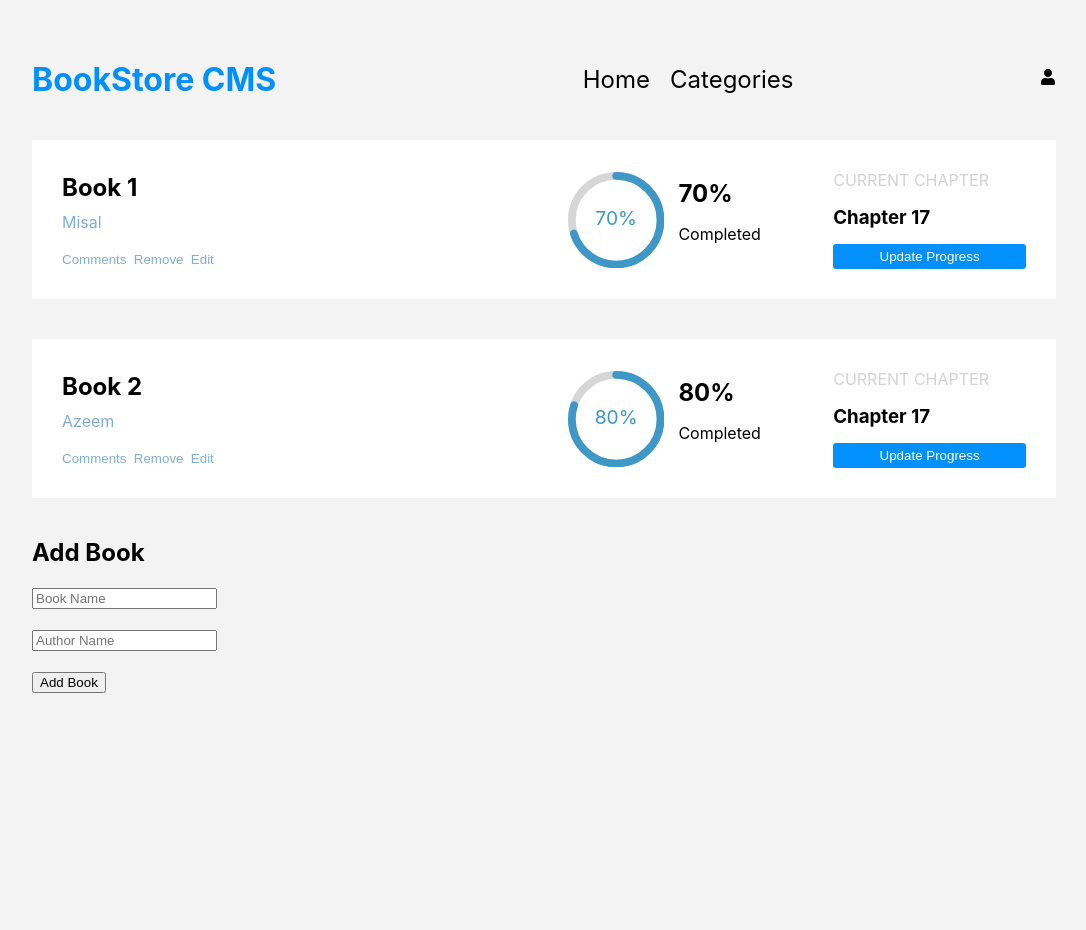
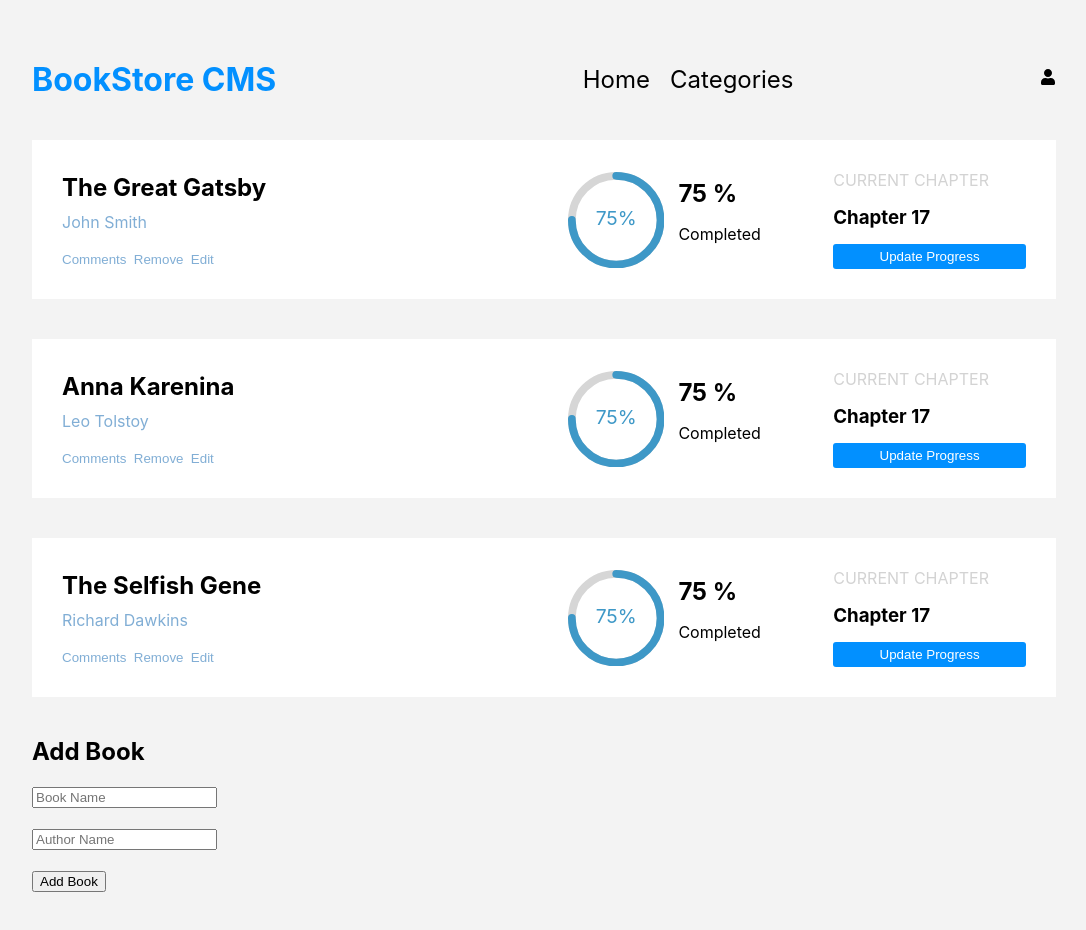
Before and after one commit to misalazeem/bookstore-react, a React (Create React App) app: page / in a window 1280 px wide. Shown: the whole page, without its empty margins (96-1182 px from the left). Before the commit the page ends 800 px from the top, so only its background shows below. Built offline with nearby package versions, Linux system fonts and the light colour scheme.

Commit message:
Combined Redux and React Code

```diff
--- a/src/App.js
+++ b/src/App.js
@@ -1,11 +1,14 @@
 import './App.css';
 import { Route, Routes } from 'react-router-dom';
+import { Provider } from 'react-redux';
 import NavBar from './components/navbar';
 import Home from './components/home';
 import Categories from './components/categories';
+import { store } from './redux/store';
 
 function App() {
   return (
+    <Provider store={store}>
       <div className="App">
         <NavBar />
         <Routes>
@@ -13,6 +16,7 @@ function App() {
           <Route path="/categories" element={<Categories />} />
         </Routes>
       </div>
+    </Provider>
   );
 }
 
--- a/src/components/AddBook.jsx
+++ b/src/components/AddBook.jsx
@@ -1,18 +1,35 @@
-import React from 'react';
+import React, { useState } from 'react';
+import { useDispatch } from 'react-redux';
+import { addbook } from '../redux/books/booksSlice';
 
 function AddBook() {
+  const dispatch = useDispatch();
+  const [title, setTitle] = useState('');
+  const [author, setAuthor] = useState('');
+  const handleSubmit = (e) => {
+    e.preventDefault();
+    if (title !== '' || author !== '') {
+      const bookobject = {
+        title,
+        author,
+      };
+      dispatch(addbook(bookobject));
+      setTitle('');
+      setAuthor('');
+    }
+  };
   return (
     <>
       <div className="AddBook">
         <h2>Add Book</h2>
         <form id="addbookform">
-          <input type="text" placeholder="Book Name" />
+          <input type="text" placeholder="Book Name" value={title} onChange={(e) => setTitle(e.target.value)} required />
           <br />
           <br />
-          <input type="text" placeholder="Author Name" />
+          <input type="text" placeholder="Author Name" value={author} onChange={(e) => setAuthor(e.target.value)} required />
           <br />
           <br />
-          <button type="button">Add Book</button>
+          <button type="submit" onClick={handleSubmit}>Add Book</button>
         </form>
       </div>
     </>
--- a/src/components/Books.jsx
+++ b/src/components/Books.jsx
@@ -1,11 +1,14 @@
 import React from 'react';
 import { CircularProgressbar } from 'react-circular-progressbar';
+import { useDispatch } from 'react-redux';
+import PropTypes from 'prop-types';
+import { removebook } from '../redux/books/booksSlice';
 import 'react-circular-progressbar/dist/styles.css';
-import PropTypes from 'prop-types';
 
 function Books({
-  title, author, progress,
+  id, title, author,
 }) {
+  const dispatch = useDispatch();
   return (
     <>
       <div className="books-container">
@@ -15,17 +18,17 @@ function Books({
             <p>{author}</p>
             <div className="book-button-section">
               <button type="button">Comments</button>
-              <button type="button">Remove</button>
+              <button onClick={() => dispatch(removebook({ id }))} type="button">Remove</button>
               <button type="button">Edit</button>
             </div>
           </div>
           <div className="section2">
             <div className="progress-bar">
-              <CircularProgressbar value={progress} text={`${progress}%`} />
+              <CircularProgressbar value="75" text="75%" />
             </div>
             <div>
               <h2>
-                {progress}
+                75
                 %
               </h2>
               <p>Completed</p>
@@ -43,9 +46,9 @@ function Books({
 }
 
 Books.propTypes = {
+  id: PropTypes.string.isRequired,
   title: PropTypes.string.isRequired,
   author: PropTypes.string.isRequired,
-  progress: PropTypes.number.isRequired,
 };
 
 export default Books;
--- a/src/components/BooksList.jsx
+++ b/src/components/BooksList.jsx
@@ -1,26 +1,16 @@
 import React from 'react';
-import PropTypes from 'prop-types';
+import { useSelector } from 'react-redux';
 import Books from './Books';
 
-function BooksList({ BookList }) {
+function BooksList() {
+  const BookList = useSelector((state) => state.bookstore.books);
   return (
     <>
       {BookList.map((book) => (
-        <Books key={book.id} title={book.title} author={book.author} progress={book.progress} />
+        <Books key={book.item_id} id={book.item_id} title={book.title} author={book.author} />
       ))}
     </>
   );
 }
 
-BooksList.propTypes = {
-  BookList: PropTypes.arrayOf(
-    PropTypes.shape({
-      id: PropTypes.number.isRequired,
-      title: PropTypes.string.isRequired,
-      author: PropTypes.string.isRequired,
-      progress: PropTypes.number.isRequired,
-    }),
-  ).isRequired,
-};
-
 export default BooksList;
--- a/src/components/home.jsx
+++ b/src/components/home.jsx
@@ -3,24 +3,10 @@ import BooksList from './BooksList';
 import AddBook from './AddBook';
 
 function Home() {
-  const BookList = [
-    {
-      id: 1,
-      title: 'Book 1',
-      author: 'Misal',
-      progress: 70,
-    },
-    {
-      id: 2,
-      title: 'Book 2',
-      author: 'Azeem',
-      progress: 80,
-    },
-  ];
   return (
     <>
       <div className="home">
-        <BooksList BookList={BookList} />
+        <BooksList />
         <AddBook />
       </div>
     </>
--- a/src/index.js
+++ b/src/index.js
@@ -2,17 +2,13 @@ import React from 'react';
 import ReactDOM from 'react-dom/client';
 import './index.css';
 import { BrowserRouter } from 'react-router-dom';
-import { Provider } from 'react-redux';
 import App from './App';
-import { store } from './redux/store';
 
 const root = ReactDOM.createRoot(document.getElementById('root'));
 root.render(
   <React.StrictMode>
     <BrowserRouter>
-      <Provider store={store}>
-        <App />
-      </Provider>
+      <App />
     </BrowserRouter>
   </React.StrictMode>,
 );
--- a/src/redux/books/booksSlice.js
+++ b/src/redux/books/booksSlice.js
@@ -2,7 +2,26 @@ import { createSlice } from '@reduxjs/toolkit';
 import { v4 as uuidv4 } from 'uuid';
 
 const initialState = {
-  books: [],
+  books: [
+    {
+      item_id: 'item1',
+      title: 'The Great Gatsby',
+      author: 'John Smith',
+      category: 'Fiction',
+    },
+    {
+      item_id: 'item2',
+      title: 'Anna Karenina',
+      author: 'Leo Tolstoy',
+      category: 'Fiction',
+    },
+    {
+      item_id: 'item3',
+      title: 'The Selfish Gene',
+      author: 'Richard Dawkins',
+      category: 'Nonfiction',
+    },
+  ],
 };
 
 const bookSlice = createSlice({
@@ -15,12 +34,12 @@ const bookSlice = createSlice({
       const bookobject = {
         title: booktitle,
         author: bookauthor,
-        id: uuidv4(),
+        item_id: uuidv4(),
       };
       state.books.push(bookobject);
     },
     removebook: (state, action) => {
-      state.books = state.books.filter((book) => book.id !== action.payload);
+      state.books = state.books.filter((book) => book.item_id !== action.payload.id);
     },
   },
 });
--- a/src/redux/store.js
+++ b/src/redux/store.js
@@ -1,6 +1,6 @@
 import { configureStore } from '@reduxjs/toolkit';
-import booksSlice, { addbook } from './books/booksSlice';
-import categoriesSlice, { status } from './categories/categoriesSlice';
+import booksSlice from './books/booksSlice';
+import categoriesSlice from './categories/categoriesSlice';
 
 export const store = configureStore({
   reducer: {
@@ -9,12 +9,4 @@ export const store = configureStore({
   },
 });
 
-const book1 = { title: 'Book 1', author: 'Author 1' };
-store.dispatch(addbook(book1)); // testing the addbook
-
-const book2 = { title: 'Book 2', author: 'Author 2' };
-store.dispatch(addbook(book2)); // testing the addbook
-
-store.dispatch(status()); // testing the status
-
 export default store;
```
Lines whose indentation alone changed are shown as unchanged.
